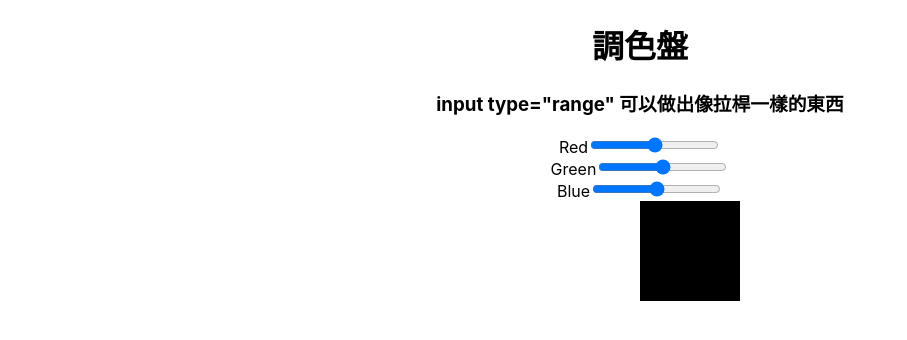
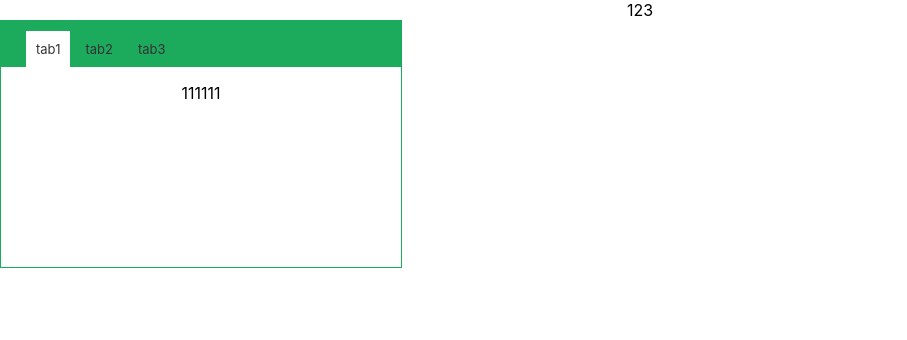
Before and after one commit to michelle3356/reactHw201911, a React (Create React App) app: page / in a window 1280 px wide. Shown: the top 340 px of the page, without its empty margins (0-907 px from the left). Built offline with nearby package versions, Linux system fonts and the light colour scheme.

Commit message:
Hw12 initial

```diff
--- a/src/App.js
+++ b/src/App.js
@@ -1,11 +1,11 @@
 import React from 'react';
 import './App.css';
-import HwElevenColorPadFather from './HwElevenColorPadFather';
+import HwTwelveTab from './HwTwelveTab';
 
 function App() {
   return (
     <div className="App">
-      <HwElevenColorPadFather />
+      <HwTwelveTab />
     </div>
   );
 }
--- /dev/null
+++ b/src/HwTwelveTab.js
@@ -0,0 +1,30 @@
+import React, { Component } from 'react'
+import './HwTwelveTabCss.css';
+import tab_content_1 from './HwTwelveTabCss.css';
+import tab_content_2 from './HwTwelveTabCss.css';
+import tab_content_3 from './HwTwelveTabCss.css';
+
+export default class HwTwelveTab extends Component {
+  handleClick = (e) => {
+    console.log(e.target)
+  }
+  render() {
+    return (
+      <div>
+        <span id="tab_1">1</span>
+        <span id="tab_2">2</span>
+        <span id="tab_3">3</span>
+        <div id="tab">
+          <ul>
+            <li onClick={this.handleClick}><a href="#tab_1">tab1</a></li>
+            <li><a href="#tab_2">tab2</a></li>
+            <li><a href="#tab_3">tab3</a></li>
+          </ul>
+          <div className={tab_content_1}><p>111111</p></div>
+          <div className={tab_content_2}><p>222222</p></div>
+          <div className={tab_content_3}><p>333333</p></div>
+        </div>
+      </div>
+      )
+    }
+  }
--- /dev/null
+++ b/src/HwTwelveTabCss.css
@@ -0,0 +1,91 @@
+span:target
+#tab_1:target,
+#tab_2:target,
+#tab_3:target{
+  border: solid 1px red;
+}
+/* 頁籤變換 */
+#tab_1:target ~ #tab > ul li a[href$="#tab_1"],
+#tab_2:target ~ #tab > ul li a[href$="#tab_2"],
+#tab_3:target ~ #tab > ul li a[href$="#tab_3"] {
+  border: solid 1px red;
+}
+
+/* 頁籤內容顯示 */
+#tab_1:target ~ #tab > div.tab_content_1,
+#tab_2:target ~ #tab > div.tab_content_2,
+#tab_3:target ~ #tab > div.tab_content_3 {
+  border: solid 1px red;
+}
+
+#tab{
+  width: 400px;
+  background: #1caa5d;
+  border: solid 1px #1caa5d;
+}
+/* 頁籤ul */
+#tab>ul{
+  overflow: hidden;
+  margin: 0;
+  padding: 10px 20px 0 20px;
+}
+#tab>ul>li{
+  list-style-type: none;
+}
+#tab>ul>li>a{
+  text-decoration: none;
+  font-size: 13px;
+  color: #333;
+  float: left;
+  padding: 10px;
+  margin-left: 5px;
+}
+/* 頁籤div內容 */
+#tab>div {
+  clear:both;
+  padding:0 15px;
+  height:0;
+  overflow:hidden;
+  visibility:hidden;
+  -webkit-transition:all .4s ease-in-out;
+  -moz-transition:all .4s ease-in-out;
+  -ms-transition:all .4s ease-in-out;
+  -o-transition:all .4s ease-in-out;
+  transition:all .4s ease-in-out;
+}
+
+/* span:target */
+#tab_1:target,
+#tab_2:target,
+#tab_3:target{
+  border: solid 1px red;
+}
+
+/* 第一筆的底色 */
+span:target ~ #tab > ul li:first-child a {
+  background:#1caa5d;
+}
+span:target ~ #tab > div:first-of-type {
+  visibility:hidden;
+  height:0;
+  padding:0 15px;
+}
+
+/* 頁籤變換&第一筆 */
+span ~ #tab > ul li:first-child a,
+#tab_1:target ~ #tab > ul li a[href$="#tab_1"],
+#tab_2:target ~ #tab > ul li a[href$="#tab_2"],
+#tab_3:target ~ #tab > ul li a[href$="#tab_3"] {
+  background: #fff;
+}
+
+/* 頁籤內容顯示&第一筆 */
+span ~ #tab > div:first-of-type,
+#tab_1:target ~ #tab > div.tab_content_1,
+#tab_2:target ~ #tab > div.tab_content_2,
+#tab_3:target ~ #tab > div.tab_content_3,
+#tab_4:target ~ #tab > div.tab_content_4 {
+  visibility:visible;
+  height:200px;
+  background: #fff;
+}
```
